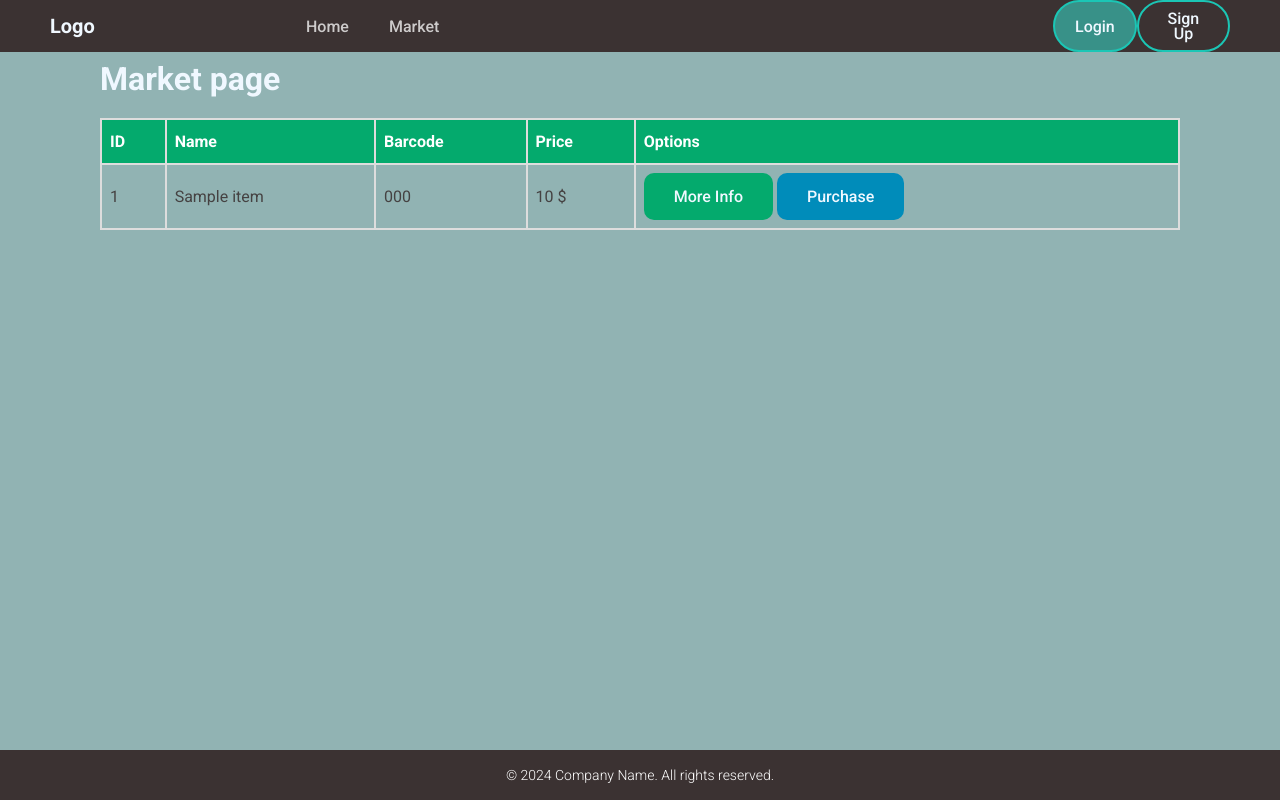
After one commit to rajeshp2408/Python_Flask, a Flask app: template 1_Market_App_Flask/templates/market1.html in a window 1280 px wide. The commit adds this page. Run offline with Flask 3, Linux system fonts and the light colour scheme; the template is opened without the code that fills it: most values are stand-ins (such as "Sample title", 1, 10 or a date in 2020).

Commit message:
template inheritance

```diff
--- a/1_Market_App_Flask/main.py
+++ b/1_Market_App_Flask/main.py
@@ -2,10 +2,10 @@ from flask import Flask, render_template
 
 app=Flask(__name__)
 
-@app.route("/")
 @app.route("/home")
 def home_page():
-    return render_template("index.html")
+    # return render_template("index.html")
+    return render_template("home.html")
 
 @app.route("/market")
 def market_page():
--- /dev/null
+++ b/1_Market_App_Flask/templates/market1.html
@@ -0,0 +1,72 @@
+<!DOCTYPE html>
+<html lang="en">
+<head>
+    <meta charset="UTF-8">
+    <meta name="viewport" content="width=device-width, initial-scale=1.0">
+    <link rel="stylesheet" href="{{ url_for('static',filename ='styles.css')}}">
+    <title>Market Page</title>
+</head>
+<body>
+    <!-- Container -->
+     <div class="container">
+
+    <!-- Header Sections  -->
+        <header class="header-div">
+            <div class="logo-div">
+                <p>Logo</p>
+            </div>
+            <nav class="nav-div">
+                <ul class="nav_list">
+                    <li><a href="#" class="nav__link">Home</a></li>
+                    <li><a href="#" class="nav__link">Market</a></li>
+                    <!-- <li><a href="#" class="nav__link">Service</a></li>
+                    <li><a href="#" class="nav__link">Product</a></li>
+                    <li><a href="#" class="nav__link">Contact</a></li> -->
+                </ul>
+            </nav>
+            <div class="button-div">
+                <button class="button btn-prim"><a href="#">Login</a></button>
+                <button class="button btn-sec"><a href="#">Sign Up</a></button>
+            </div>
+
+        </header>
+
+        <!-- Main Sections -->
+        <main class="main-div">
+            <h1>Market page</h1>
+
+            <!-- Data in Table -->
+            <table class="table-div">
+                <tr>
+                  <th>ID</th>
+                  <th>Name</th>
+                  <th>Barcode</th>
+                  <th>Price</th>
+                  <th>Options</th>
+                </tr>
+                <!-- table rows -->
+                 {% for item in items %}
+                    <tr>
+                        <td>{{item.id}}</td>
+                        <td>{{item.name}}</td>
+                        <td>{{item.barcode}}</td>
+                        <td>{{item.price}} $</td>
+                        <td>
+                            <button class="td-button td-more-info"><a href="#">More Info</a></button>
+                            <button class="td-button td-purchase"><a href="#">Purchase</a></button>
+                        </td>
+                    </tr>
+                 {%  endfor %}
+            </table>
+
+        </main>
+
+        <!-- Footer Sections -->
+        <footer class="footer-div">
+            <p>&copy; 2024 Company Name. All rights reserved.</p>
+        </footer>
+
+     </div>
+
+</body>
+</html>
```
Also changed, not shown: 1_Market_App_Flask/templates/base.html (added, +47 -0 lines), 1_Market_App_Flask/templates/home.html (added, +8 -0 lines), 1_Market_App_Flask/templates/market.html (+8 -47 lines), 1_Market_App_Flask/market_page.jpg (added).
